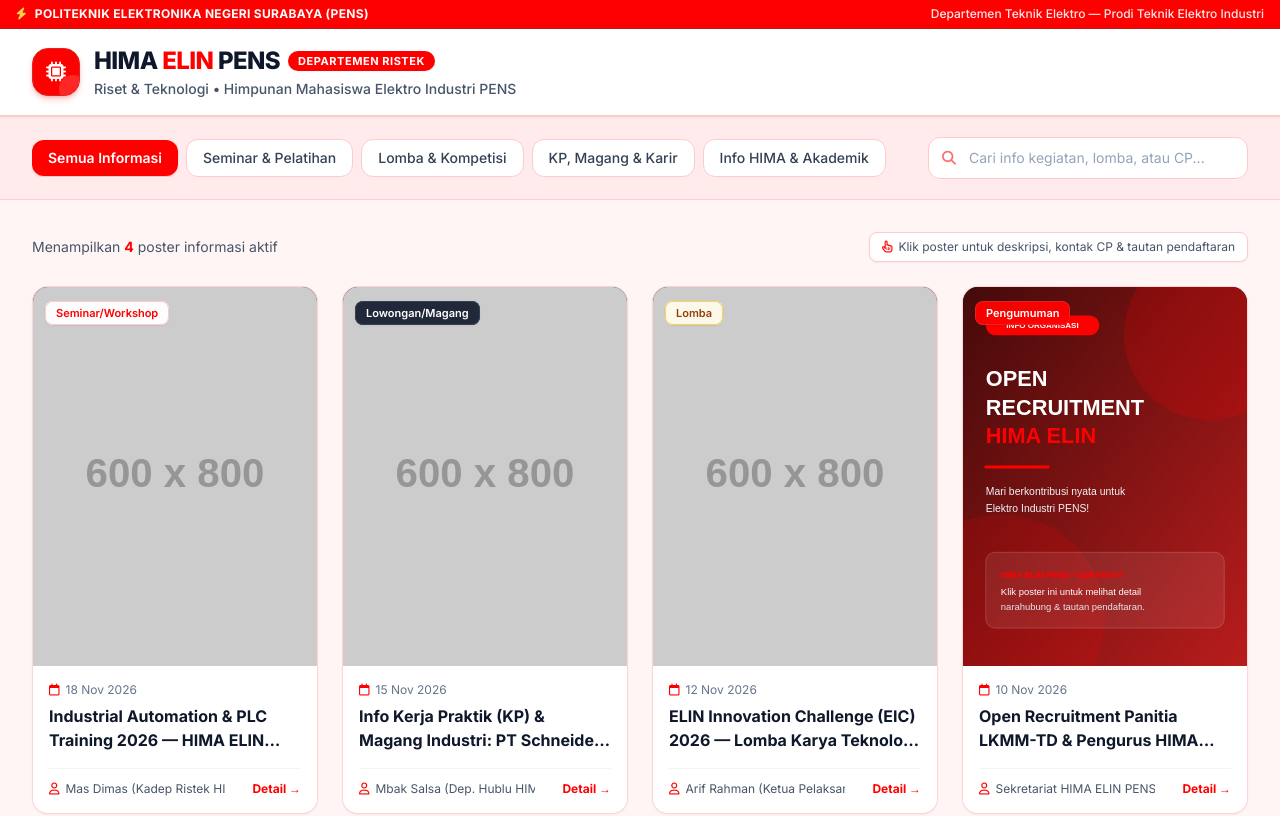
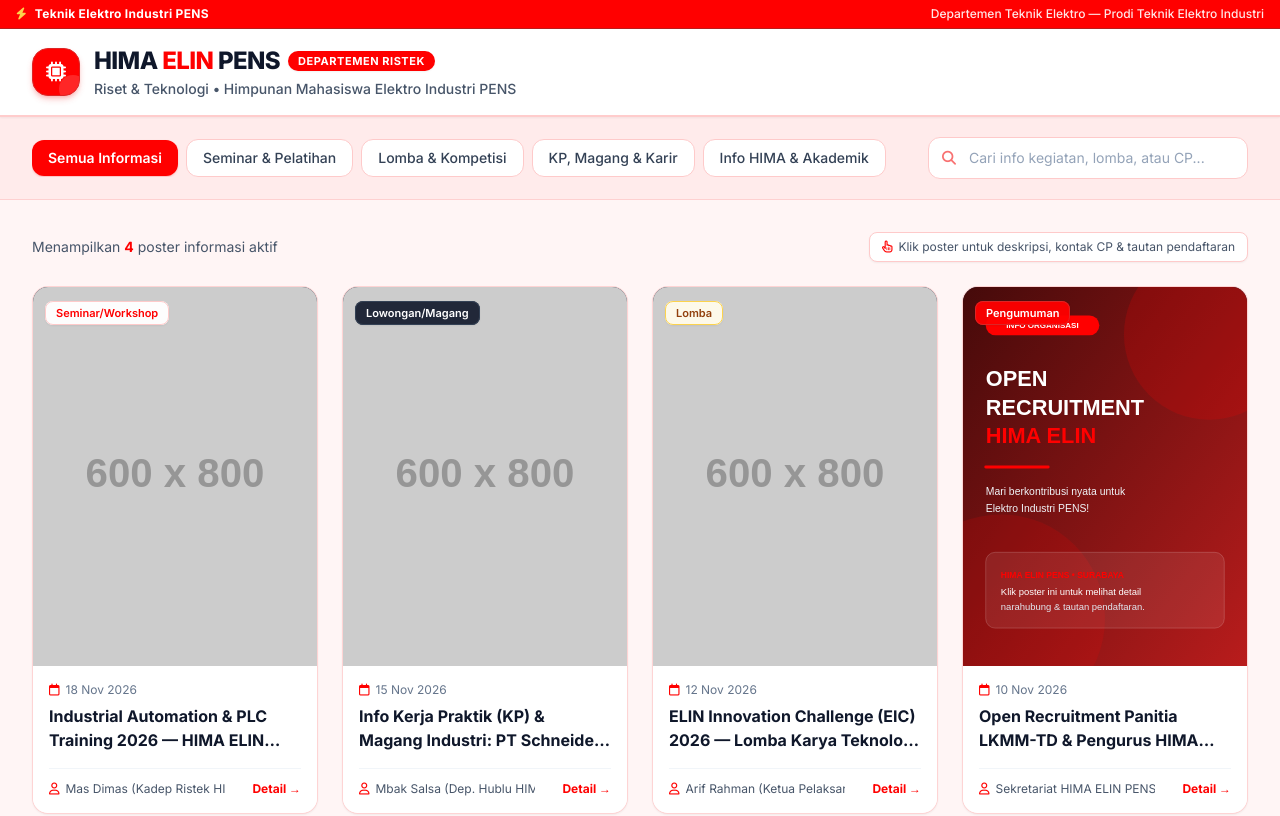
Before and after one commit to ristek-hima-elin/Info-HIMA-ELIN, a plain HTML site: page index.html in a window 1280 px wide. Shown: the top 816 px of the page. Drawn offline with nearby package versions, Linux system fonts and the light colour scheme; placeholder pictures from the web are drawn by us.

Commit message:
Update index.html

```diff
--- a/index.html
+++ b/index.html
@@ -65,7 +65,7 @@
         <div class="max-w-7xl mx-auto flex flex-wrap items-center justify-between gap-2">
             <div class="flex items-center gap-2 font-bold tracking-wide">
                 <i class="fa-solid fa-bolt text-amber-300"></i>
-                <span>POLITEKNIK ELEKTRONIKA NEGERI SURABAYA (PENS)</span>
+                <span>Teknik Elektro Industri PENS</span>
             </div>
             <span class="text-white/90 hidden sm:inline font-medium">Departemen Teknik Elektro — Prodi Teknik Elektro Industri</span>
         </div>
```
